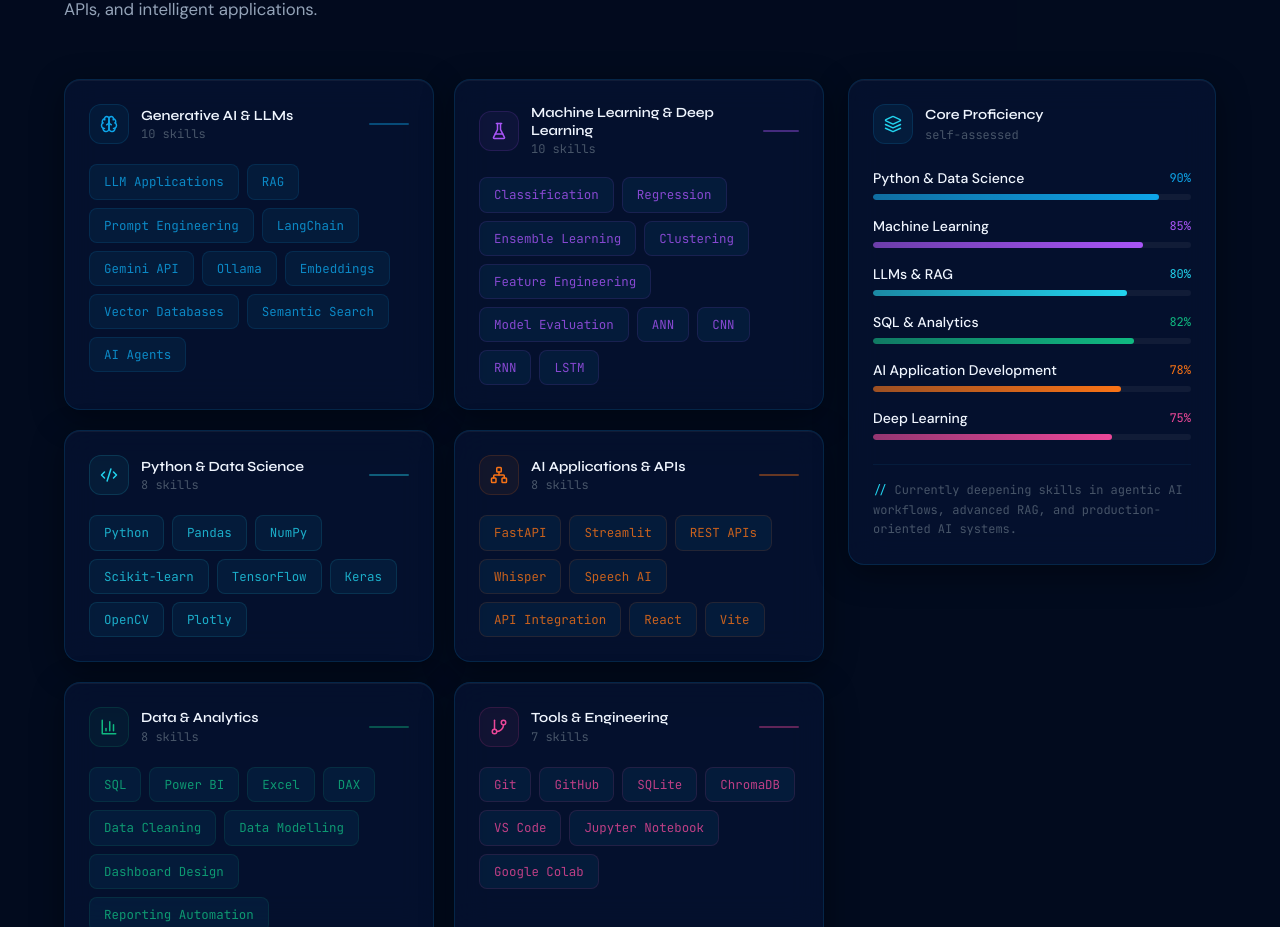
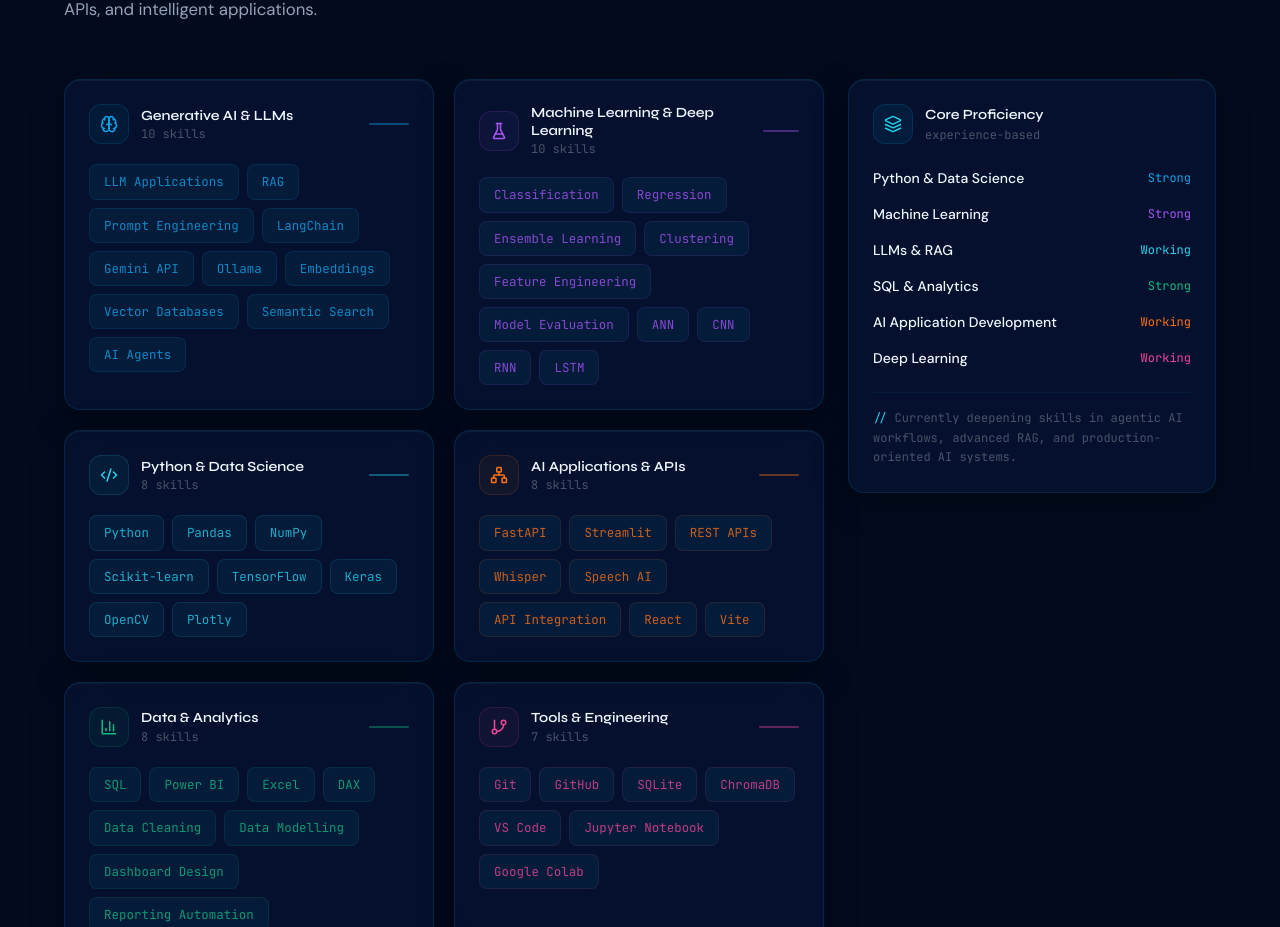
Before and after one commit to Vijaykio10/vijaya-portfolio, a React (Vite) app: page / in a window 1280 px wide. Shown: the part 2237-3164 px from the top of the page. Built offline with nearby package versions, Linux system fonts and the light colour scheme.

Commit message:
Replace arbitrary skill percentages with qualitative levels

```diff
--- a/src/components/Skills.jsx
+++ b/src/components/Skills.jsx
@@ -156,39 +156,22 @@
 }
 
 const coreSkills = [
-  { name: 'Python & Data Science', level: 90, color: '#0ea5e9' },
-  { name: 'Machine Learning', level: 85, color: '#a855f7' },
-  { name: 'LLMs & RAG', level: 80, color: '#22d3ee' },
-  { name: 'SQL & Analytics', level: 82, color: '#10b981' },
-  { name: 'AI Application Development', level: 78, color: '#f97316' },
-  { name: 'Deep Learning', level: 75, color: '#ec4899' },
+  { name: 'Python & Data Science', level: 'Strong', color: '#0ea5e9' },
+  { name: 'Machine Learning', level: 'Strong', color: '#a855f7' },
+  { name: 'LLMs & RAG', level: 'Working', color: '#22d3ee' },
+  { name: 'SQL & Analytics', level: 'Strong', color: '#10b981' },
+  { name: 'AI Application Development', level: 'Working', color: '#f97316' },
+  { name: 'Deep Learning', level: 'Working', color: '#ec4899' },
 ]
 
-function ProficiencyBar({ name, level, color, index }) {
-  const ref = useRef(null)
-  const inView = useInView(ref, { once: true, margin: '-40px' })
-
+function ProficiencyBar({ name, level, color }) {
   return (
-    <div ref={ref} className="mb-4">
-      <div className="flex justify-between items-center mb-1.5">
+    <div className="mb-4">
+      <div className="flex justify-between items-center">
         <span className="text-sm font-medium" style={{ color: 'var(--text-primary)', fontFamily: 'DM Sans, sans-serif' }}>
           {name}
         </span>
-        <span className="font-mono text-xs" style={{ color }}>
-          {level}%
-        </span>
-      </div>
-      <div
-        className="w-full h-1.5 rounded-full overflow-hidden"
-        style={{ background: 'rgba(255,255,255,0.05)' }}
-      >
-        <motion.div
-          className="h-full rounded-full"
-          style={{ background: `linear-gradient(90deg, ${color}99, ${color})` }}
-          initial={{ width: 0 }}
-          animate={inView ? { width: `${level}%` } : { width: 0 }}
-          transition={{ duration: 1, delay: index * 0.1, ease: 'easeOut' }}
-        />
+        <span className="font-mono text-xs" style={{ color }}>{level}</span>
       </div>
     </div>
   )
@@ -249,7 +232,7 @@
                     Core Proficiency
                   </h3>
                   <p className="text-xs font-mono mt-0.5" style={{ color: 'var(--text-muted)' }}>
-                    self-assessed
+                    experience-based
                   </p>
                 </div>
               </div>
```
